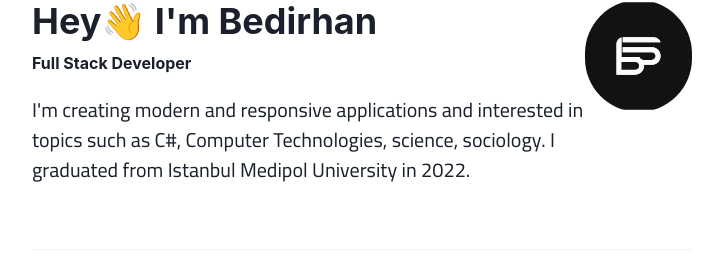
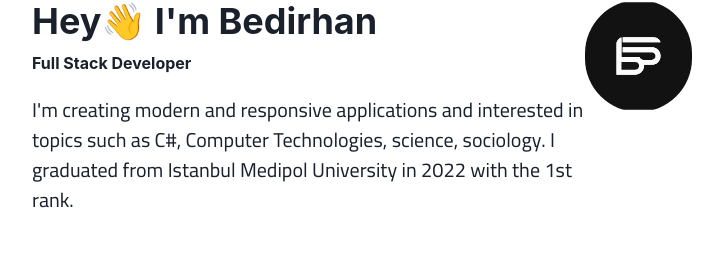
Before and after one commit to BEDIRHANSAMSA/bedirhan.dev, a Next.js app: page / in a window 1280 px wide. Shown: the part 124-389 px from the top of the page, without its empty margins (284-1007 px from the left). Built offline with nearby package versions, Linux system fonts and the light colour scheme; no server answers.

Commit message:
🎉🎉

```diff
--- a/pages/components/Hero/index.tsx
+++ b/pages/components/Hero/index.tsx
@@ -11,7 +11,7 @@ export default function Hero() {
         <Text fontSize={20} mt={5} maxW="xl">
           I{"'"}m creating modern and responsive applications and interested in
           topics such as C#, Computer Technologies, science, sociology. I
-          graduated from Istanbul Medipol University in 2022.
+          graduated from Istanbul Medipol University in 2022 with the 1st rank.
         </Text>
       </Flex>
       <Spacer />
```
